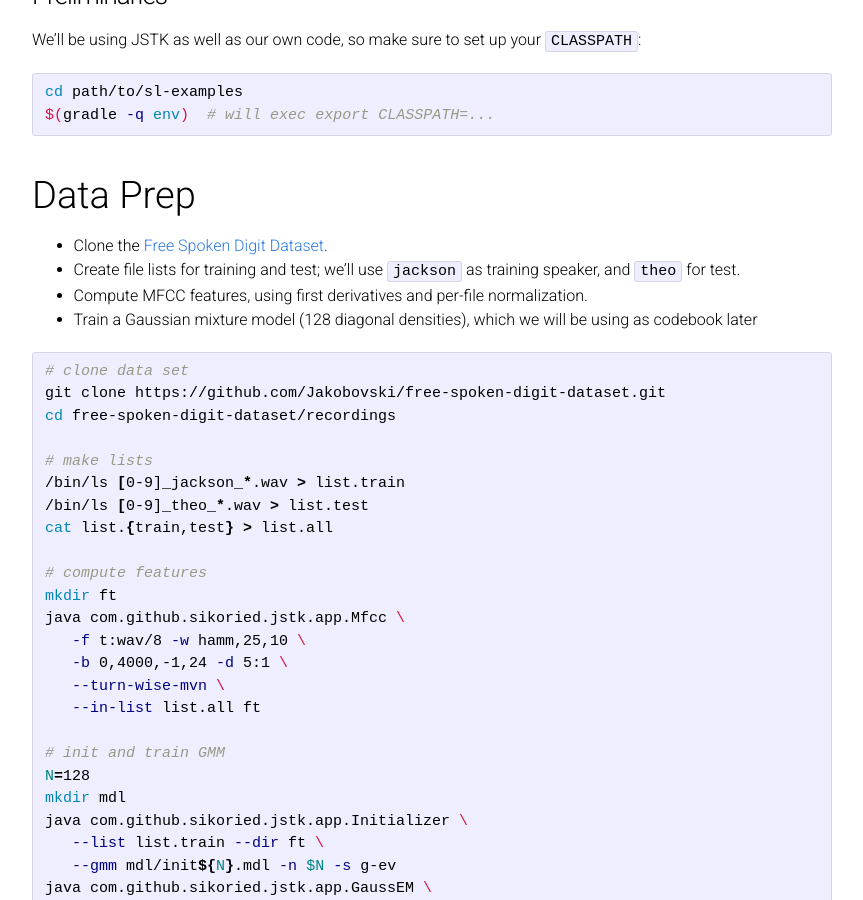
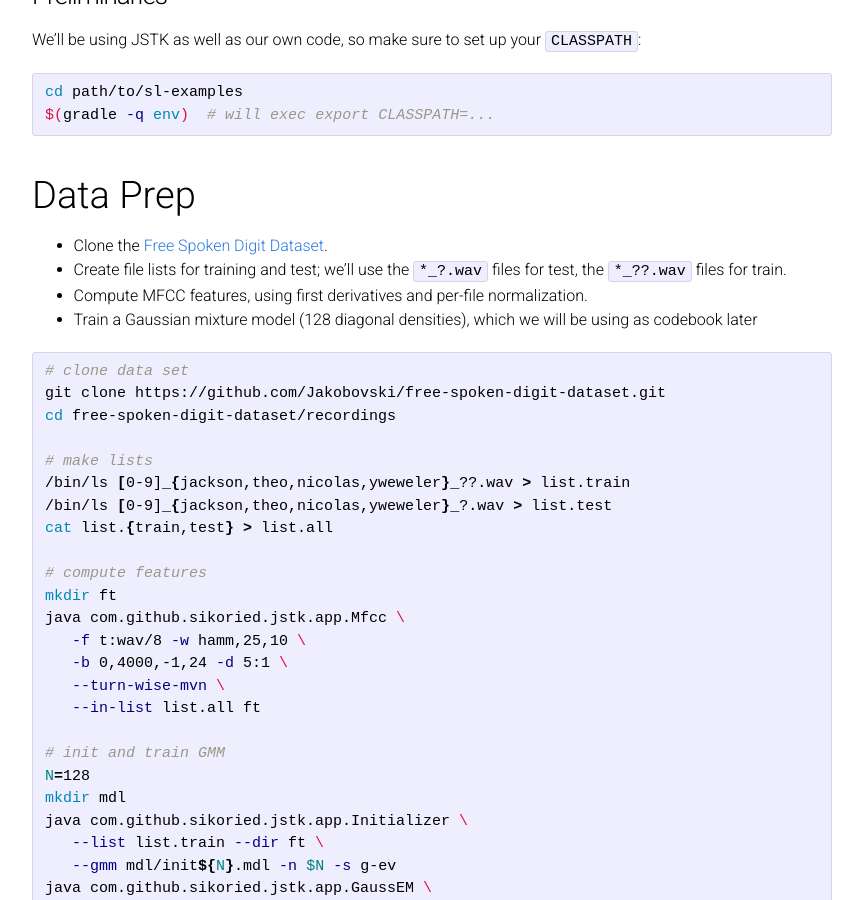
Before and after one commit to sikoried/sequence-learning, a Jekyll site: the page built from 04-hmms/hmms.md, in a window 1280 px wide and 900 px high, scrolled down 490 px. Shown: the whole window, without its empty margins (208-1071 px from the left). Built offline with Jekyll 4.4.1, drawn with Linux system fonts in a browser that asks for light colours; our own code applies the rules of GitHub Pages for plain Markdown files.

Commit message:
different liusts

```diff
--- a/04-hmms/hmms.md
+++ b/04-hmms/hmms.md
@@ -31,7 +31,7 @@ $(gradle -q env)  # will exec export CLASSPATH=...
 # Data Prep
 
 - Clone the [Free Spoken Digit Dataset](https://github.com/Jakobovski/free-spoken-digit-dataset).
-- Create file lists for training and test; we'll use `jackson` as training speaker, and `theo` for test.
+- Create file lists for training and test; we'll use the `*_?.wav` files for test, the `*_??.wav` files for train.
 - Compute MFCC features, using first derivatives and per-file normalization.
 - Train a Gaussian mixture model (128 diagonal densities), which we will be using as codebook later
 
@@ -41,8 +41,8 @@ git clone https://github.com/Jakobovski/free-spoken-digit-dataset.git
 cd free-spoken-digit-dataset/recordings
 
 # make lists
-/bin/ls [0-9]_jackson_*.wav > list.train
-/bin/ls [0-9]_theo_*.wav > list.test
+/bin/ls [0-9]_{jackson,theo,nicolas,yweweler}_??.wav > list.train
+/bin/ls [0-9]_{jackson,theo,nicolas,yweweler}_?.wav > list.test
 cat list.{train,test} > list.all
 
 # compute features
```
